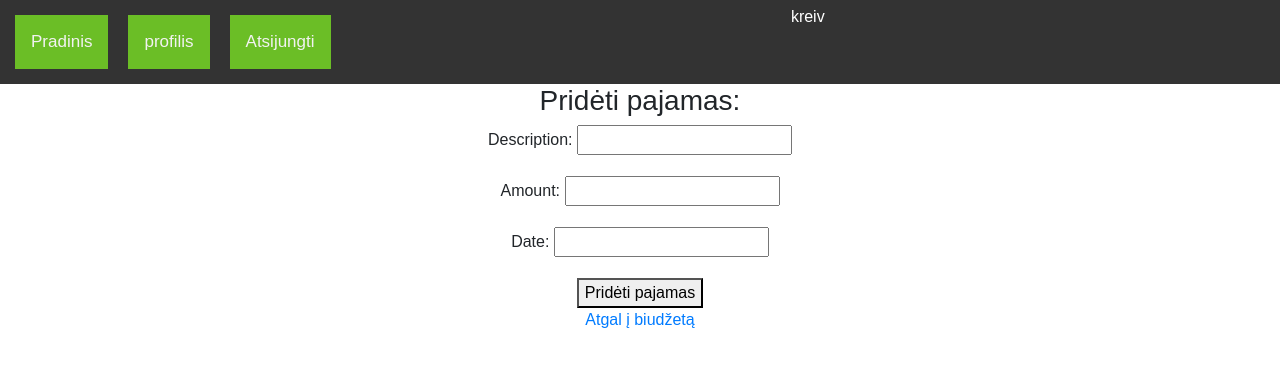
After one commit to Kreivenas/kursinis, a Django app: page /add_income/ in a window 1280 px wide. The commit adds this page. Shown: the top 367 px of the page. Run offline with Django 4.2, Linux system fonts and the light colour scheme; a user stored in the database is signed in.

Commit message:
pridetas balancas

```diff
--- a/kursinis/settings.py
+++ b/kursinis/settings.py
@@ -42,6 +42,7 @@ INSTALLED_APPS = [
     'django.contrib.sessions',
     'django.contrib.messages',
     'django.contrib.staticfiles',
+    'kursinis',
 ]
 
 MIDDLEWARE = [
--- a/pinigai/admin.py
+++ b/pinigai/admin.py
@@ -1,8 +1,12 @@
 from django.contrib import admin
-from .models import Profile, CustomUser
+from .models import Profile, CustomUser, Budget, Income, Expense
+
 
 admin.site.register(Profile)
 admin.site.register(CustomUser)
+admin.site.register(Budget)
+admin.site.register(Income)
+admin.site.register(Expense)
 
 
 
--- a/pinigai/forms.py
+++ b/pinigai/forms.py
@@ -26,3 +26,16 @@ class ProfileUpdateForm(forms.ModelForm):
     class Meta:
         model = Profile
         fields = ['photo']
+
+
+class IncomeForm(forms.Form):
+    description = forms.CharField(max_length=255)
+    amount = forms.DecimalField(max_digits=10, decimal_places=2)
+    date = forms.DateField()
+
+
+
+class expenseForm(forms.Form):
+    description = forms.CharField(max_length=255)
+    amount = forms.DecimalField(max_digits=10, decimal_places=2)
+    date = forms.DateField()
--- a/pinigai/models.py
+++ b/pinigai/models.py
@@ -1,5 +1,5 @@
 from django.db import models
-from django.contrib.auth.models import AbstractUser, UserManager
+from django.contrib.auth.models import AbstractUser, UserManager, User
 from django.urls import reverse
 from PIL import Image
 from django.conf import settings
@@ -12,7 +12,7 @@ class CustomUser(AbstractUser):
     username = models.CharField(max_length=255, unique=True)
     vardas = models.CharField(max_length=255)
     pareigos = models.CharField(max_length=100)
-    email = models.EmailField(unique=True)
+    email = models.EmailField(unique=False)
 
     USERNAME_FIELD = 'username'
     REQUIRED_FIELDS = ['vardas', 'email']
@@ -40,3 +40,32 @@ class Profile(models.Model):
             img.thumbnail(output_size)
             img.save(self.photo.path)
 # Create your models here.
+
+
+class Budget(models.Model):
+    user = models.OneToOneField(settings.AUTH_USER_MODEL, on_delete=models.CASCADE)
+    balance = models.DecimalField(max_digits=10, decimal_places=2, default=0)
+
+
+    def __str__(self):
+        return f"{self.user.username}'s Budget"
+
+
+class Income(models.Model):
+    user = models.ForeignKey(settings.AUTH_USER_MODEL, on_delete=models.CASCADE)
+    description = models.CharField(max_length=255)
+    amount = models.DecimalField(max_digits=10, decimal_places=2)
+    date = models.DateField()
+
+    def __str__(self):
+        return f"Income - {self.description}"
+
+
+class Expense(models.Model):
+    user = models.ForeignKey(settings.AUTH_USER_MODEL, on_delete=models.CASCADE)
+    description = models.CharField(max_length=255)
+    amount = models.DecimalField(max_digits=10, decimal_places=2)
+    date = models.DateField()
+
+    def __str__(self):
+        return f"Expense - {self.description}"
--- /dev/null
+++ b/pinigai/templates/add_income.html
@@ -0,0 +1,12 @@
+{% extends "base.html" %}
+
+{% block content %}
+<h3>Pridėti pajamas:</h3>
+<form method="post">
+    {% csrf_token %}
+    {{ income_form.as_p }}
+    <button type="submit">Pridėti pajamas</button>
+</form>
+
+  <a href="{% url 'budget' %}">Atgal į biudžetą</a>
+{% endblock %}
--- a/pinigai/urls.py
+++ b/pinigai/urls.py
@@ -9,4 +9,8 @@ urlpatterns = [
     path('password_reset/', PasswordResetView.as_view(), name='password_reset'),
     path('register/', views.register, name='register'),
     path('profile/', views.profile, name='profile'),
+    path('budget/', views.budget, name='budget'),
+    path('add_income/', views.add_income, name='add_income'),
+    path('add_expense/', views.add_expense, name='add_expense'),
+
 ]
--- a/pinigai/views.py
+++ b/pinigai/views.py
@@ -1,4 +1,16 @@
-from .forms import CustomUserRegistrationForm, UserUpdateForm
+from django.shortcuts import redirect, render, get_object_or_404
+from django.contrib.auth.forms import User
+from django.views.decorators.csrf import csrf_protect
+from django.contrib import messages
+from django.urls import reverse
+from django.core.paginator import Paginator
+from django.db.models import Q
+from django.shortcuts import redirect
+from .forms import  UserUpdateForm, ProfileUpdateForm, IncomeForm, expenseForm, CustomUserRegistrationForm, UserUpdateForm
+from django.contrib.auth.decorators import login_required
+from .models import Profile, CustomUser, Budget, Income, Expense
+from .serializers import PostSerializer
+from rest_framework import generics
 
 def index(request):
     num_visits = request.session.get('num_visits', 1)
@@ -7,21 +19,6 @@ def index(request):
         'num_visits': num_visits,
     }
     return render(request, 'index.html', context=context)
-
-
-from django.shortcuts import redirect, render, get_object_or_404
-from django.contrib.auth.forms import User
-from django.views.decorators.csrf import csrf_protect
-from django.contrib import messages
-from django.urls import reverse
-from django.core.paginator import Paginator
-from django.db.models import Q
-from django.shortcuts import redirect
-from .forms import  UserUpdateForm, ProfileUpdateForm
-from django.contrib.auth.decorators import login_required
-from .models import Profile, CustomUser
-from .serializers import PostSerializer
-from rest_framework import generics
 
 
 def register(request):
@@ -71,3 +68,61 @@ class PostList(generics.ListAPIView):
 class PostList(generics.ListCreateAPIView):
     queryset = CustomUser.objects.all()
     serializer_class = PostSerializer
+
+
+@login_required
+def budget(request):
+    user_budget, created = Budget.objects.get_or_create(user=request.user, defaults={'balance': 0})
+    incomes = Income.objects.filter(user=request.user)
+    expenses = Expense.objects.filter(user=request.user)
+    return render(request, 'budget.html', {'user_budget': user_budget, 'incomes': incomes, 'expenses': expenses})
+
+
+
+@login_required
+def add_income(request):
+    if request.method == "POST":
+        form = IncomeForm(request.POST)
+        if form.is_valid():
+            description = form.cleaned_data['description']
+            amount = form.cleaned_data['amount']
+            date = form.cleaned_data['date']
+            income = Income(user=request.user, description=description, amount=amount, date=date)
+            income.save()
+            budget = Budget.objects.get(user=request.user)
+            budget.balance += income.amount
+            budget.save()
+            return redirect('budget')
+    else:
+        form = IncomeForm()
+    context = {
+        'income_form': form
+    }
+    return render(request, 'add_income.html', context=context)
+
+
+
+@login_required
+def add_expense(request):
+    if request.method == "POST":
+        form = expenseForm(request.POST)
+        if form.is_valid():
+            description = form.cleaned_data['description']
+            amount = form.cleaned_data['amount']
+            date = form.cleaned_data['date']
+
+            expense = Expense(user=request.user, description=description, amount=amount, date=date)
+            expense.save()
+
+            budget, created = Budget.objects.get_or_create(user=request.user, defaults={'balance': 0})
+            budget.balance -= expense.amount
+            budget.save()
+
+            return redirect('budget')
+    else:
+        form = expenseForm()
+
+    context = {
+        'expense_form': form,
+    }
+    return render(request, 'add_expense.html', context=context)
```
Also changed, not shown: pinigai/templates/add_expense.html (added, +11 -0 lines), pinigai/templates/budget.html (added, +30 -0 lines), pinigai/templates/index.html (+5 -5 lines), db.sqlite3, pinigai/migrations/0007_alter_customuser_email_income_expense_budget.py (added), pinigai/migrations/0008_alter_customuser_email.py (added).
